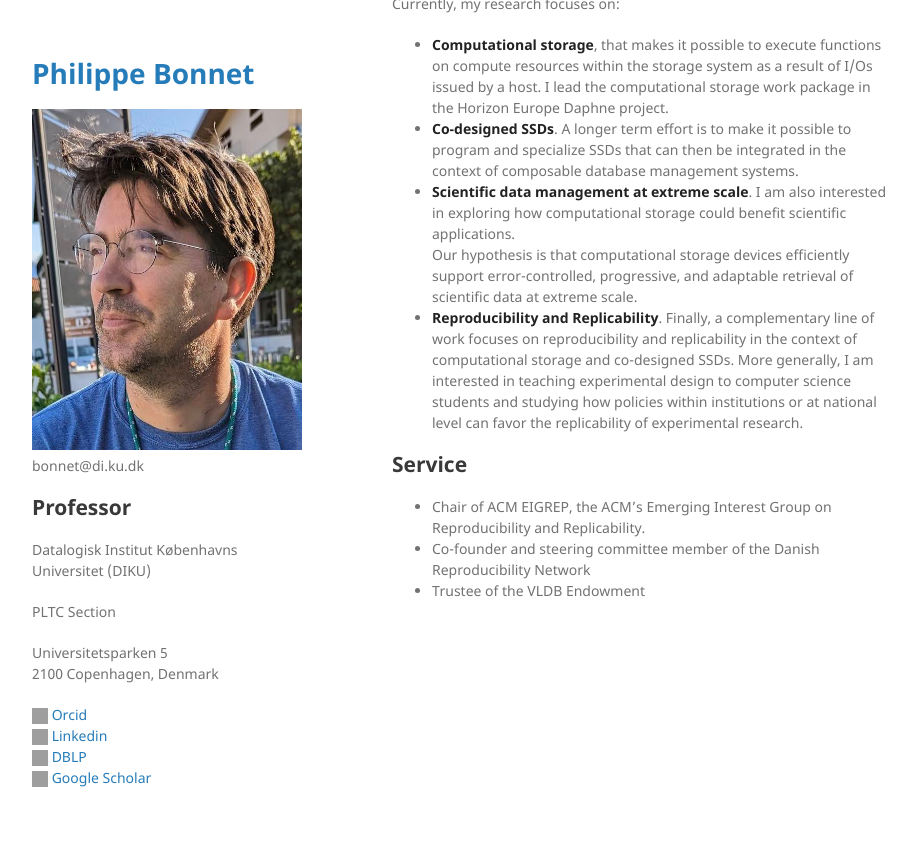
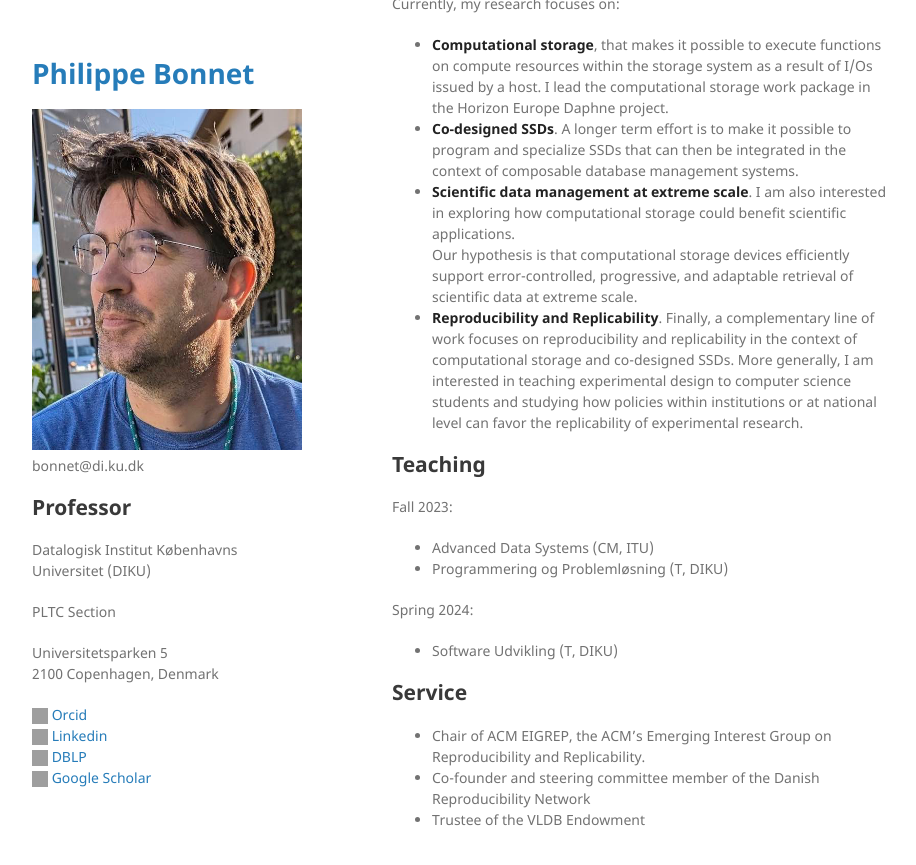
Before and after one commit to bonnet-p/bonnet-p.github.io, a Jekyll site: the page built from docs/index.md, in a window 1280 px wide and 900 px high, scrolled down 1646 px. Shown: the top 865 px of the window, without its empty margins (178-1094 px from the left). Built offline with Jekyll 4.4.1, drawn with Linux system fonts in a browser that asks for light colours; our own code applies the rules of GitHub Pages for plain Markdown files; grey boxes are pictures that could not be loaded.

Commit message:
Added Teaching

```diff
--- a/docs/index.md
+++ b/docs/index.md
@@ -95,6 +95,15 @@ More generally, I am interested in teaching experimental design to computer scie
 and studying how policies within institutions or at national level
 can favor the replicability of experimental research.
 
+## Teaching
+
+Fall 2023:
+- Advanced Data Systems (CM, ITU)
+- Programmering og Problemløsning (T, DIKU)
+
+Spring 2024:
+- Software Udvikling (T, DIKU)
+
 ## Service
 
 - Chair of ACM EIGREP, the ACM's Emerging Interest Group on Reproducibility and Replicability.
```
